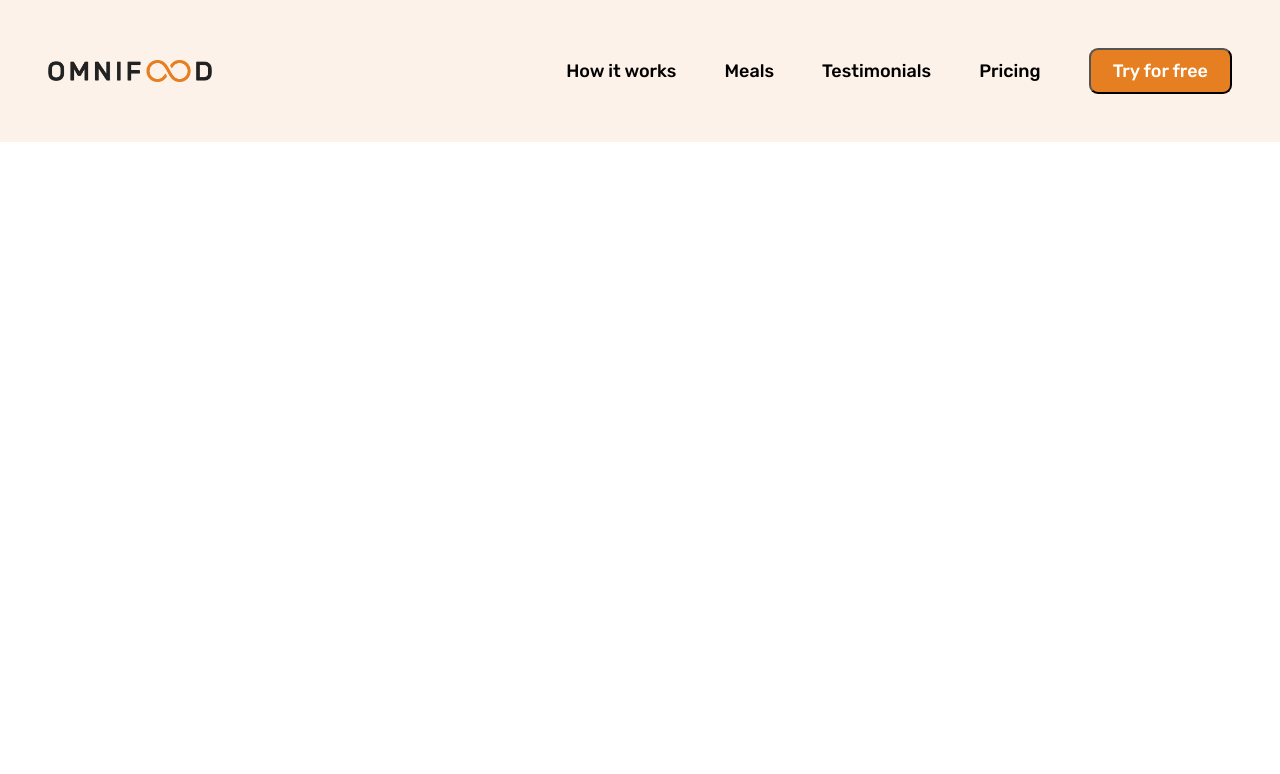
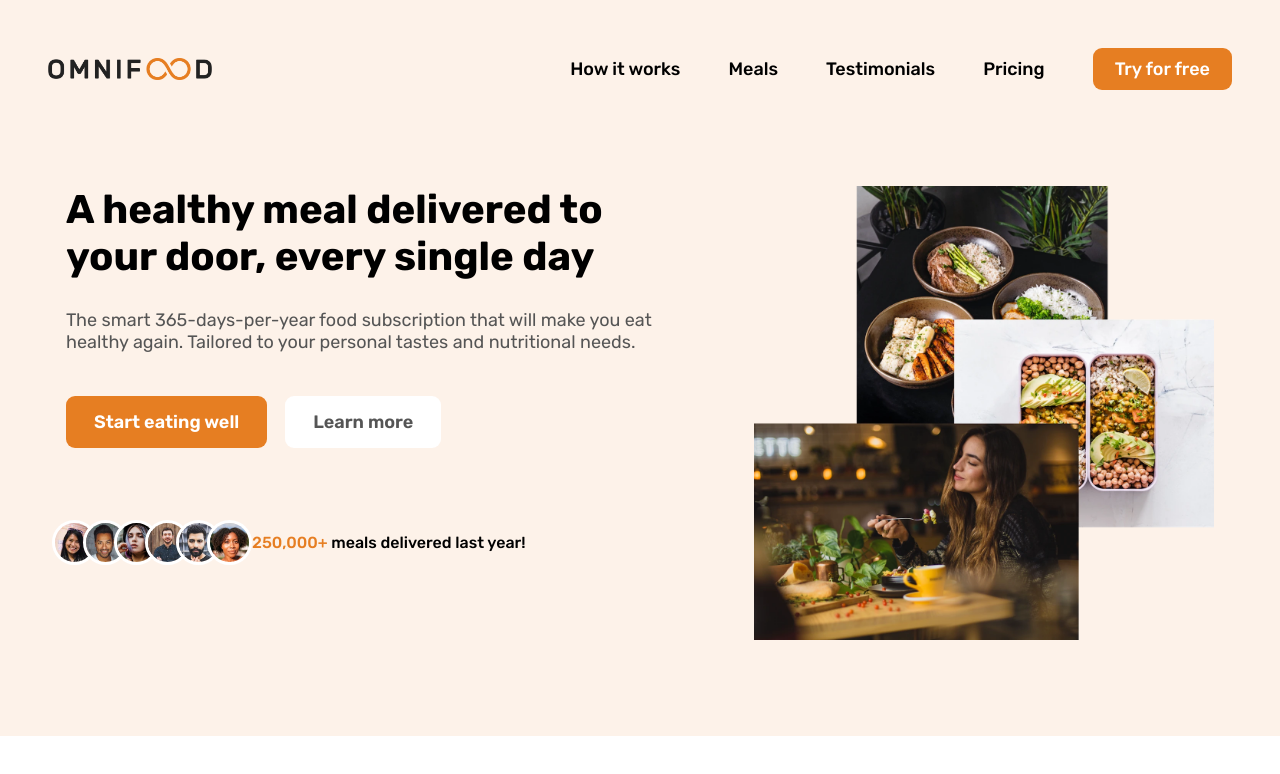
Before and after one commit to Rhplx/omnifood, a plain HTML site: page index.html in a window 1280 px wide. Drawn offline with Linux system fonts and the light colour scheme.

Commit message:
📝 MADE MAIN SECTION AND ADDED IT'S FILES

```diff
--- a/index.html
+++ b/index.html
@@ -19,5 +19,37 @@
         </ul>
       </nav>
     </header>
+    <section class="hero">
+      <div class="hero__container">
+        <div>
+          <h1>A healthy meal delivered to your door, every single day</h1>
+
+          <p class="hero__paragraph">
+            The smart 365-days-per-year food subscription that will make you eat
+            healthy again. Tailored to your personal tastes and nutritional
+            needs.
+          </p>
+          <button class="hero__button">Start eating well</button>
+          <button class="hero__2nd__button">Learn more</button>
+          <div class="hero__costumer__photos">
+            <img src="customer-1.jpg" alt="happy costumer" /><img
+              src="customer-2.jpg"
+              alt="happy costumer2"
+            /><img src="customer-3.jpg" alt="happy costumer3" /><img
+              src="customer-4.jpg"
+              alt="happy costumer4"
+            /><img src="customer-5.jpg" alt="happy costumer5" /><img
+              src="customer-6.jpg"
+              alt="happy costumer6"
+            />
+            <p>
+              <span class="hero__delivered__meals">250,000+</span> meals delivered last year!
+            </p>
+          </div>
+        </div>
+
+        <img src="Main-food-example.jpg" alt="healthy food" />
+      </div>
+    </section>
   </body>
 </html>
--- a/styles.css
+++ b/styles.css
@@ -13,6 +13,18 @@
     box-sizing: border-box;
     font-family: "Rubik", serif;
   }
+
+  button {
+    background-color: transparent;
+    border: 0;
+  }
+
+  h1 {
+    font-size: 40px;
+    font-weight: 700;
+    margin-bottom: 29px;
+  }
+
 
   /*Estilos Header*/
 
@@ -48,3 +60,71 @@ header {
     border-radius: 9px;
     font-weight: 500;
   }
+
+  /* Estilos Hero*/
+
+  /* Estilos Body */
+
+.hero {
+  padding: 48px 0 96px;
+  background-color: var(--primary);
+}
+
+.hero__container {
+  padding: 0 32px;
+  margin: 0 34px;
+  display: flex;
+  gap: 70px;
+  & img {
+    width: 460px;
+  }
+}
+
+.hero__paragraph {
+  margin-bottom: 43px;
+  font-size: 18px;
+  color: #555555;
+  font-weight: 400;
+}
+
+.hero__button {
+  background-color: var(--secondary);
+  color: white;
+  margin: 0 14px 0 0;
+  padding: 15px 28px;
+  border-radius: 9px;
+  font-size: 18px;
+  font-weight: 600;
+}
+
+.hero__2nd__button{
+  background-color: white;
+  font-size: 18px;
+  padding: 15px 28px;
+  color: #555555;
+  font-weight: 600;
+  border-radius: 9px;
+}
+
+.hero__costumer__photos {
+  display: flex;
+  margin-top: 72px;
+  align-content: center;
+  justify-items: space-between;
+  & img {
+    border: solid 3px;
+    border-radius: 100%;
+    width: 45px;
+    border-color: white;
+    margin-left: -14px;
+    font-weight: 400;
+  }
+  & p {
+    align-content: center;
+    font-size: 16px;
+    font-weight: 500;
+  }
+}
+.hero__delivered__meals {
+  color: var(--secondary);
+}
```
Also changed, not shown: Main-food-example.jpg (added), customer-1.jpg (added), customer-2.jpg (added), customer-3.jpg (added), customer-4.jpg (added), customer-5.jpg (added), customer-6.jpg (added).
